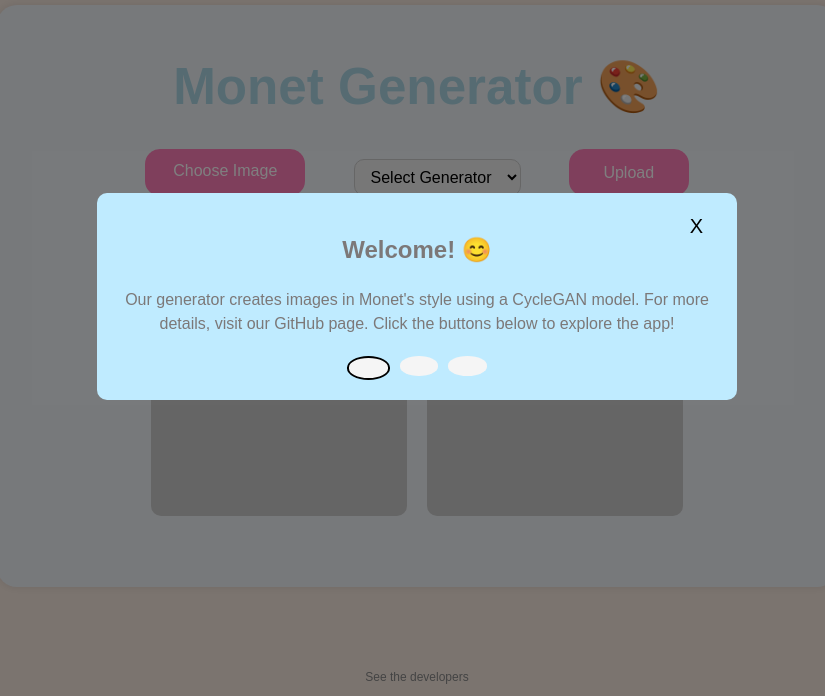
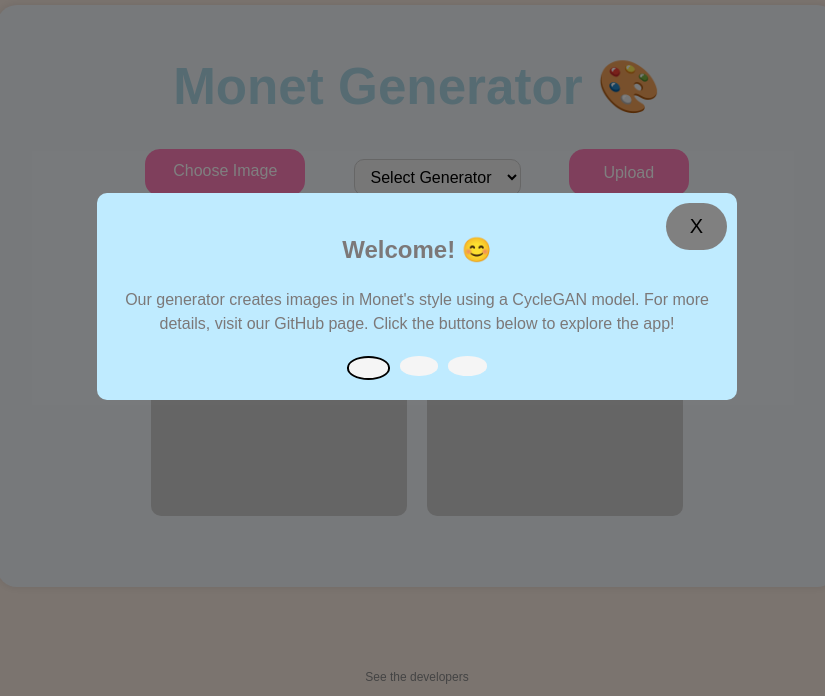
Before and after one commit to tobiashungwe/monet-generator, a React (Vite) app in the folder monet-generator/: page / in a window 1280 px wide. Shown: the part 104-800 px from the top of the page, without its empty margins (223-1048 px from the left). Built offline with nearby package versions, Linux system fonts and the light colour scheme.

Commit message:
Finilize project

```diff
--- a/monet-generator/src/components/Popup.tsx
+++ b/monet-generator/src/components/Popup.tsx
@@ -12,12 +12,12 @@ const Popup = ({ onClose }) => {
     },
     {
       images: [
-        '../assets/image_2024-06-15_164442913.png'
+        'https://raw.githubusercontent.com/tobiashungwe/monet-generator/dev/monet-generator/src/assets/image_2024-06-15_164442913.png'
       ],
       description: "In this app, instead of cats, these were the Monet images. It's trained on nature pictures for best results, but works on any image. Try multiple times for better results.",
     },
     {
-      images: ['../assets/image_2024-06-15_164505977.png'],
+      images: ['https://raw.githubusercontent.com/tobiashungwe/monet-generator/dev/monet-generator/src/assets/image_2024-06-15_164505977.png'],
       description: "Here we explain how the discriminator and generator work. There are two options: from real to Monet image, or from Monet to real image. But the real Monet generator is not working very well. But should work.",
     }
   ];
--- a/monet-generator/src/styles/Popup.css
+++ b/monet-generator/src/styles/Popup.css
@@ -25,10 +25,19 @@
     position: absolute;
     top: 10px;
     right: 10px;
-    background: none;
+    background: gray;
+    border-radius: 80rem;
+    z-index: 10;
     border: none;
     font-size: 20px;
     cursor: pointer;
+  }
+
+  .close-button:hover {
+    background: lightcoral;
+    cursor: pointer;
+    color: white;
+    border: 2px solid whitesmoke;
   }
 
   .slide img {
```
